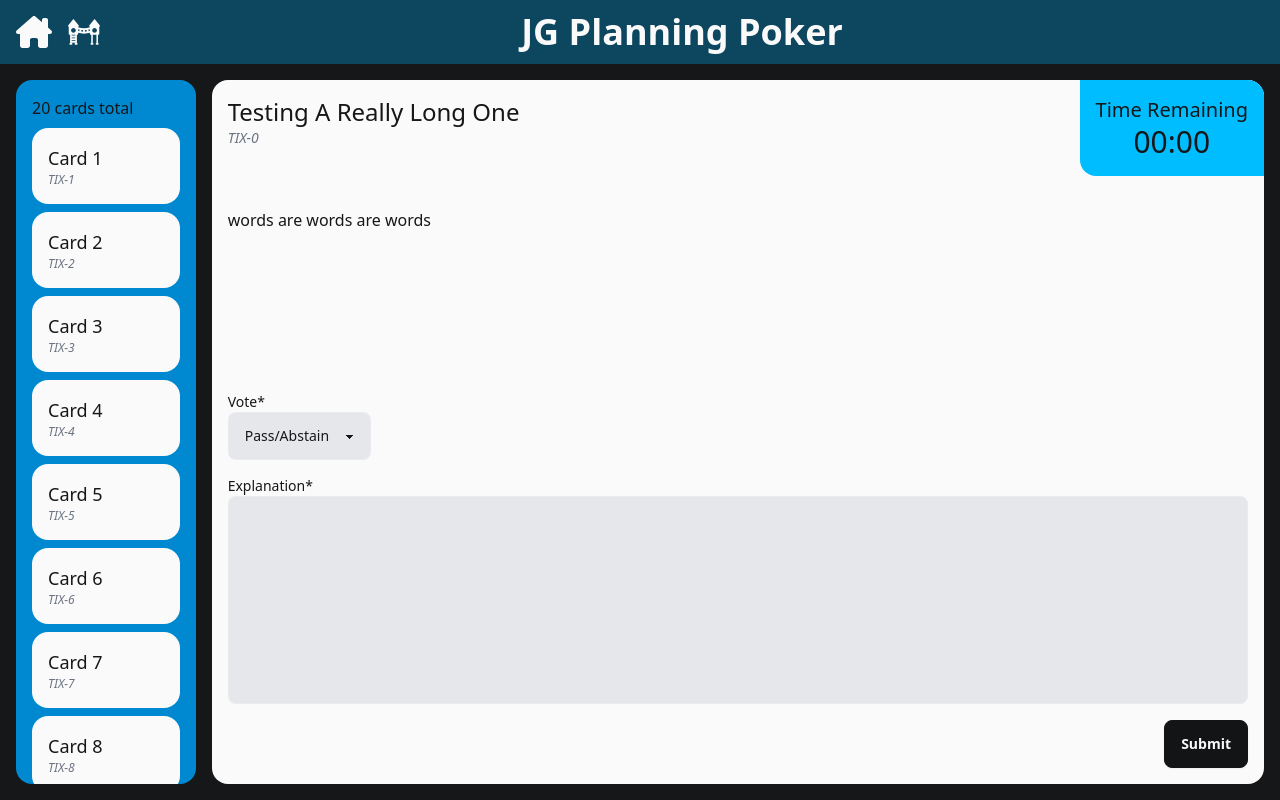
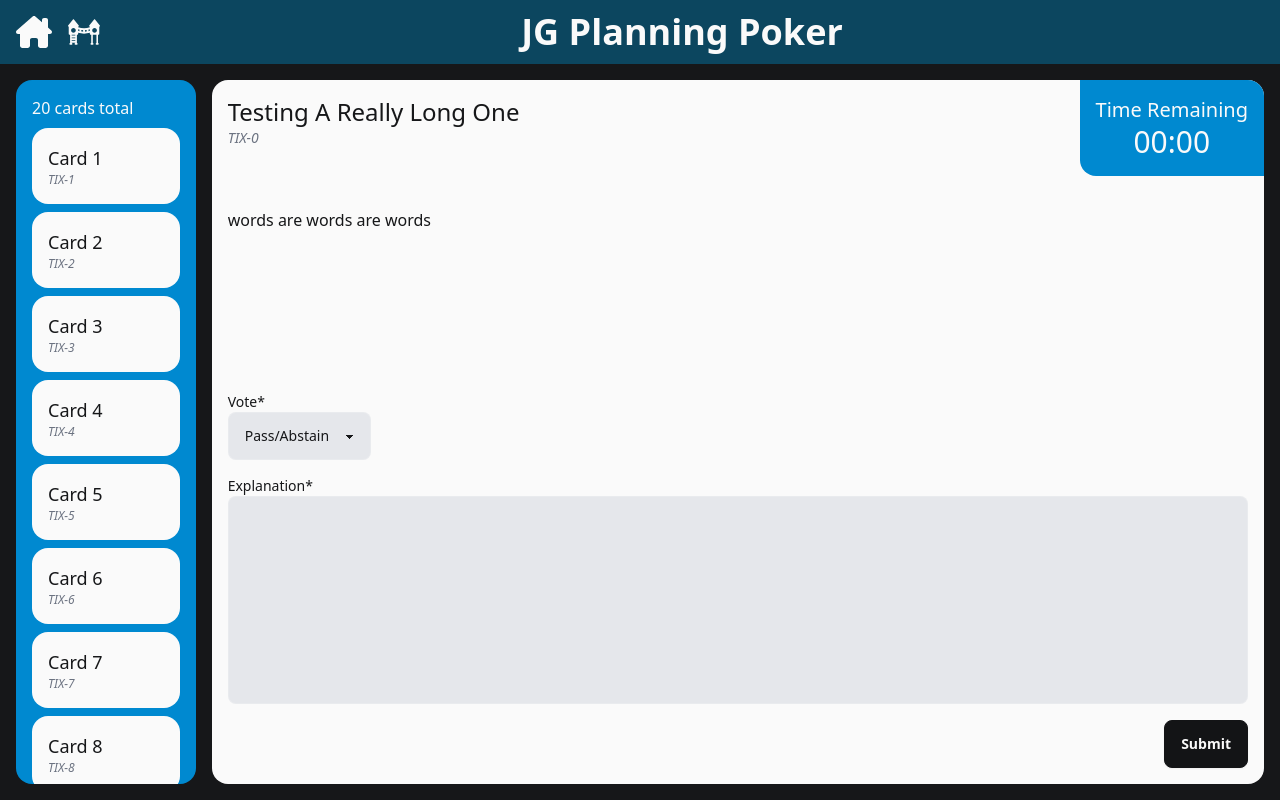
Before and after one commit to emgore-jg/JGpokerUI, a React (Vite) app: page /voting in a window 1280 px wide. Built offline with nearby package versions, Linux system fonts and the light colour scheme.

Commit message:
fix colors after discuss w/ dakota

```diff
--- a/src/components/Timer.tsx
+++ b/src/components/Timer.tsx
@@ -3,7 +3,7 @@ interface props extends React.AllHTMLAttributes<HTMLDivElement> {}
 function Timer({ className = "", ...rest }: props) {
   return (
     <div
-      className={`-mr-4 -mt-4 mb-4 ml-4 flex h-fit flex-col rounded-bl-2xl bg-primary p-4 text-center ${className}`}
+      className={`-mr-4 -mt-4 mb-4 ml-4 flex h-fit flex-col rounded-bl-2xl bg-secondary p-4 text-center text-secondary-content ${className}`}
       {...rest}
     >
       <h3 className="text-xl">Time Remaining</h3>
--- a/src/components/VoteQueue.tsx
+++ b/src/components/VoteQueue.tsx
@@ -7,7 +7,7 @@ interface props extends React.AllHTMLAttributes<HTMLDivElement> {
 function VoteQueue({ className = "", cards, ...rest }: props) {
   return (
     <div
-      className={`card mr-4 h-full w-1/6 gap-2 overflow-scroll bg-secondary p-4 text-neutral-content ${className}`}
+      className={`card mr-4 h-full w-1/6 gap-2 overflow-scroll bg-secondary p-4 text-secondary-content ${className}`}
       {...rest}
     >
       <p>{cards.length} cards total</p>
--- a/tailwind.config.js
+++ b/tailwind.config.js
@@ -28,7 +28,7 @@ export default {
           "info-content": "#161719",
           success: "#65a30d",
           "success-content": "#161719",
-          warning: "#eab308",
+          warning: "#F2C53E",
           "warning-content": "#161719",
           error: "#ef4444",
           "error-content": "#161719",
```
